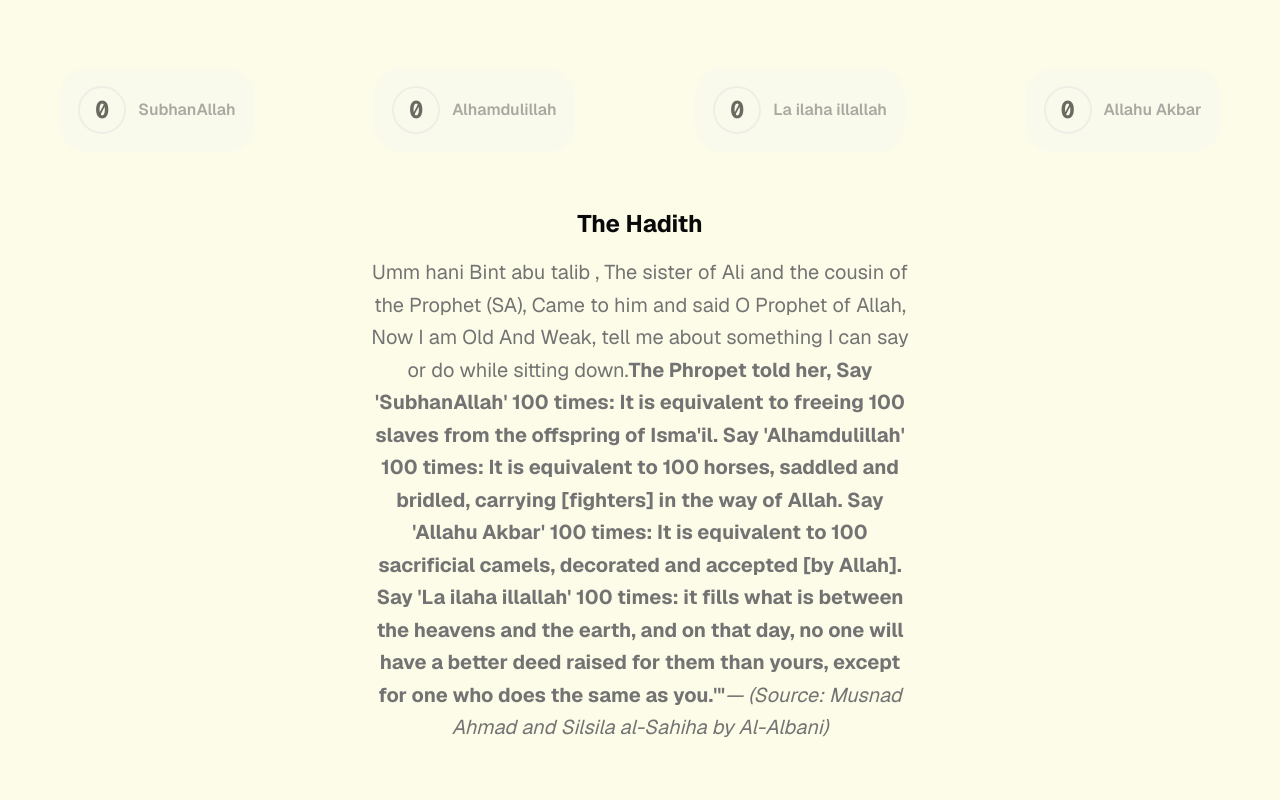
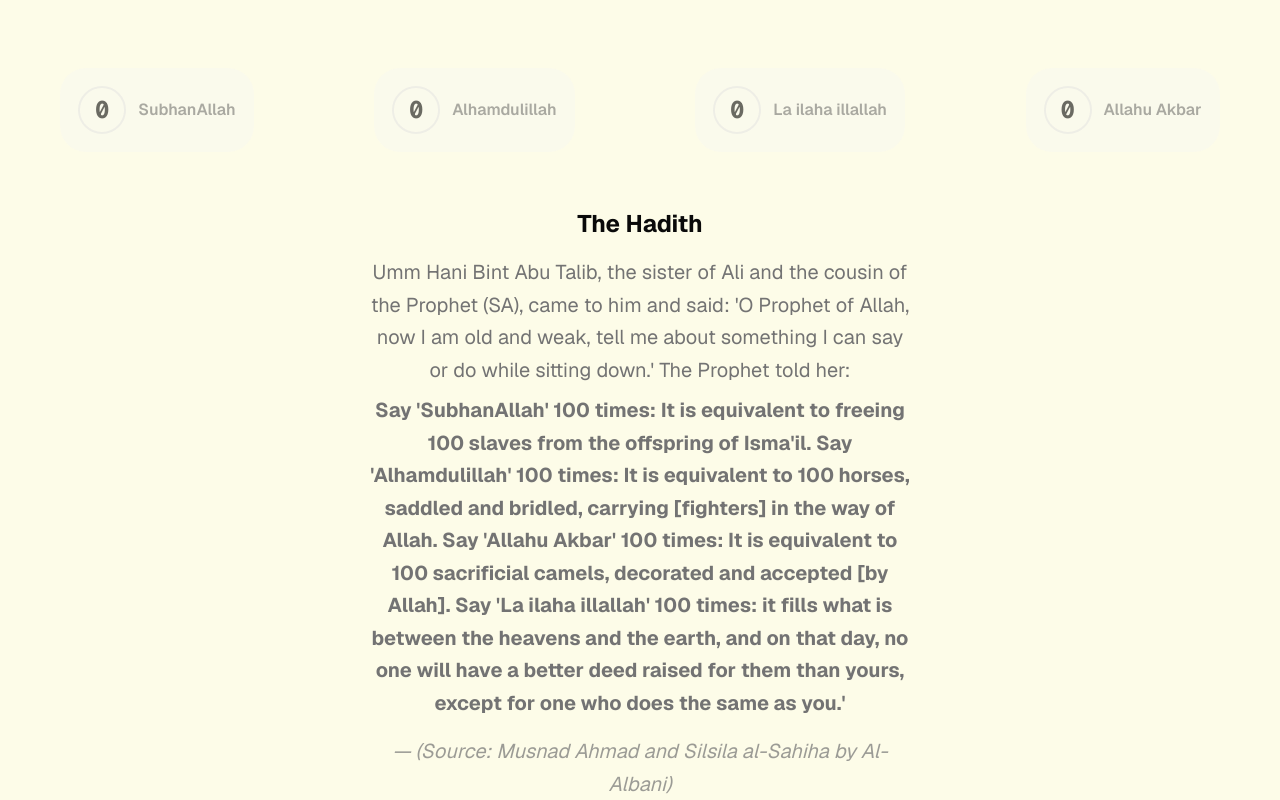
Before and after one commit to rifat328/zikir, a Next.js app in the folder zikir/: page / in a window 1280 px wide. Shown: the part 396-1196 px from the top of the page. Before the commit the page ends 1140 px from the top, so only its background shows below. Built offline with nearby package versions, Linux system fonts and the light colour scheme.

Commit message:
Zikir-Counts added to local storage so browser can remember even if user refresh the page

```diff
--- a/zikir/app/page.js
+++ b/zikir/app/page.js
@@ -10,12 +10,30 @@ import { useWindowSize } from "react-use";
 export default function Home() {
   const [lang, setLang] = useState("en");
   const t = translations[lang];
-  const [count, setCount] = useState({
-    SubhanAllah: 0,
-    Alhamdulillah: 0,
-    "La ilaha illallah": 0,
-    "Allahu Akbar": 0,
+  const [count, setCount] = useState(() => {
+    if (typeof window !== undefined) {
+      const saved = localStorage.getItem("zikir-counts");
+      return saved
+        ? JSON.parse(saved)
+        : {
+            SubhanAllah: 0,
+            Alhamdulillah: 0,
+            "La ilaha illallah": 0,
+            "Allahu Akbar": 0,
+          };
+    }
+    //default for server-side rendering
+    return {
+      SubhanAllah: 0,
+      Alhamdulillah: 0,
+      "La ilaha illallah": 0,
+      "Allahu Akbar": 0,
+    };
   });
+  //save to localStorage whenEver count changes:
+  useEffect(() => {
+    localStorage.setItem("zikir-counts", JSON.stringify(count));
+  }, [count]);
   const [activeZikirs, setActiveZikirs] = useState([]);
   const decrement = () => {
     setCount((prevCount) => {
@@ -130,21 +148,10 @@ export default function Home() {
       <div className="hadith mt-12 mx-auto flex flex-col justify-center items-center text-center max-w-[75ch] lg:max-w-[45%] px-4">
         <h2 className="font-bold text-2xl mb-4">{t.hadithTitle}</h2>
         <p className="text-sm md:text-base lg:text-lg xl:text-xl leading-relaxed text-muted-foreground">
-          Umm hani Bint abu talib , The sister of Ali and the cousin of the
-          Prophet (SA), Came to him and said O Prophet of Allah, Now I am Old
-          And Weak, tell me about something I can say or do while sitting down.
-          <span className="font-bold">
-            The Phropet told her, Say 'SubhanAllah' 100 times: It is equivalent
-            to freeing 100 slaves from the offspring of Isma'il. Say
-            'Alhamdulillah' 100 times: It is equivalent to 100 horses, saddled
-            and bridled, carrying [fighters] in the way of Allah. Say 'Allahu
-            Akbar' 100 times: It is equivalent to 100 sacrificial camels,
-            decorated and accepted [by Allah]. Say 'La ilaha illallah' 100
-            times: it fills what is between the heavens and the earth, and on
-            that day, no one will have a better deed raised for them than yours,
-            except for one who does the same as you.'"
-          </span>
-          <i>— (Source: Musnad Ahmad and Silsila al-Sahiha by Al-Albani)</i>
+          {t.hadithIntro}
+          <br />
+          <span className="font-bold block mt-2">{t.hadithBody}</span>
+          <i className="block mt-4 opacity-70">{t.hadithSource}</i>
         </p>
       </div>
     </main>
@@ -164,3 +171,25 @@ export default function Home() {
 // Say 'La ilaha illallah' 100 times: (The narrator said: I think he said) it fills what is between the heavens and the earth, and on that day, no one will have a better deed raised for them than yours, except for one who does the same as you.'"
 
 // — (Source: Musnad Ahmad and Silsila al-Sahiha by Al-Albani)
+
+{
+  /* <div className="hadith mt-12 mx-auto flex flex-col justify-center items-center text-center max-w-[75ch] lg:max-w-[45%] px-4">
+  <h2 className="font-bold text-2xl mb-4">{t.hadithTitle}</h2>
+  <p className="text-sm md:text-base lg:text-lg xl:text-xl leading-relaxed text-muted-foreground">
+    Umm hani Bint abu talib , The sister of Ali and the cousin of the Prophet
+    (SA), Came to him and said O Prophet of Allah, Now I am Old And Weak, tell
+    me about something I can say or do while sitting down.
+    <span className="font-bold">
+      The Phropet told her, Say 'SubhanAllah' 100 times: It is equivalent to
+      freeing 100 slaves from the offspring of Isma'il. Say 'Alhamdulillah' 100
+      times: It is equivalent to 100 horses, saddled and bridled, carrying
+      [fighters] in the way of Allah. Say 'Allahu Akbar' 100 times: It is
+      equivalent to 100 sacrificial camels, decorated and accepted [by Allah].
+      Say 'La ilaha illallah' 100 times: it fills what is between the heavens
+      and the earth, and on that day, no one will have a better deed raised for
+      them than yours, except for one who does the same as you.'"
+    </span>
+    <i>— (Source: Musnad Ahmad and Silsila al-Sahiha by Al-Albani)</i>
+  </p>
+</div>; */
+}
--- a/zikir/translations.js
+++ b/zikir/translations.js
@@ -10,6 +10,11 @@ export const translations = {
     dir: "ltr",
     font: "font-sans",
     locale: "en-US",
+    hadithIntro:
+      "Umm Hani Bint Abu Talib, the sister of Ali and the cousin of the Prophet (SA), came to him and said: 'O Prophet of Allah, now I am old and weak, tell me about something I can say or do while sitting down.' The Prophet told her:",
+    hadithBody:
+      "Say 'SubhanAllah' 100 times: It is equivalent to freeing 100 slaves from the offspring of Isma'il. Say 'Alhamdulillah' 100 times: It is equivalent to 100 horses, saddled and bridled, carrying [fighters] in the way of Allah. Say 'Allahu Akbar' 100 times: It is equivalent to 100 sacrificial camels, decorated and accepted [by Allah]. Say 'La ilaha illallah' 100 times: it fills what is between the heavens and the earth, and on that day, no one will have a better deed raised for them than yours, except for one who does the same as you.'",
+    hadithSource: "— (Source: Musnad Ahmad and Silsila al-Sahiha by Al-Albani)",
   },
   ar: {
     name: "العربية",
@@ -22,6 +27,11 @@ export const translations = {
     dir: "rtl",
     font: "font-amiri",
     locale: "ar-EG",
+    hadithIntro:
+      "عَنْ أُمِّ هَانِئٍ بِنْتِ أَبِي طَالِبٍ قَالَتْ: مَرَّ بِي رَسُولُ اللَّهِ صَلَّى اللَّهُ عَلَيْهِ وَسَلَّمَ فَقُلْتُ: يَا رَسُولَ اللَّهِ إِنِّي قَدْ كَبُرْتُ وَضَعُفْتُ، فَمُرْنِي بِعَمَلٍ أَعْمَلُهُ وَأَنَا جَالِسَةٌ. قَالَ:",
+    hadithBody:
+      "سَبِّحِي اللَّهَ مِائَةَ تَسْبِيحَةٍ فَإِنَّهَا تَعْدِلُ لَكِ مِائَةَ رَقَبَةٍ مُعْتَقَةٍ مِنْ وَلَدِ إِسْمَاعِيلَ، وَاحْمَدِي اللَّهَ مِائَةَ تَحْمِيدَةٍ فَإِنَّهَا تَعْدِلُ لَكِ مِائَةَ فَرَسٍ مُسْرَجَةٍ مُلْجَمَةٍ تَحْمِلِينَ عَلَيْهَا فِي سَبِيلِ اللَّهِ، وَكَبِّرِي اللَّهَ مِائَةَ تَكْبِيرَةٍ فَإِنَّهَا تَعْدِلُ لَكِ مِائَةَ بَدَنَةٍ مُقَلَّدَةٍ مُتَقَبَّلَةٍ، وَهَلِّلِي اللَّهَ مِائَةَ تَهْلِيلَةٍ تَمْلأُ مَا بَيْنَ السَّمَاءِ وَالأَرْضِ، وَلا يُرْفَعُ لأَحَدٍ يَوْمَئِذٍ عَمَلٌ أَفْضَلُ مِمَّا يُرْفَعُ لَكِ إِلا أَنْ يَأْتِيَ بِمِثْلِ مَا أَتَيْتِ بِهِ.",
+    hadithSource: "— (المصدر: مسند أحمد والسلسلة الصحيحة للألباني)",
   },
   bn: {
     name: "বাংলা",
@@ -34,6 +44,11 @@ export const translations = {
     dir: "ltr",
     font: "font-sans",
     locale: "bn-BD",
+    hadithIntro:
+      "উম্মে হানী বিনতে আবু তালিব (রা.) হতে বর্ণিত, তিনি বলেন, একদা রাসূলুল্লাহ (সা.) আমার পাশ দিয়ে যাচ্ছিলেন। আমি বললাম, 'হে আল্লাহর রাসূল! আমি বৃদ্ধা ও দুর্বল হয়ে গিয়েছি। আমাকে এমন আমলের নির্দেশ দিন যা আমি বসে বসে করতে পারি।' তিনি বললেন:",
+    hadithBody:
+      "১০০ বার 'সুবহানাল্লাহ' পাঠ করো: এটি ইসমাইল (আ.)-এর বংশধরের ১০০ জন গোলামকে মুক্ত করার সমান সওয়াব। ১০০ বার 'আলহামদুলিল্লাহ' পাঠ করো: এটি আল্লাহর রাস্তায় জিহাদের জন্য জিন ও লাগামসহ সজ্জিত ১০০টি ঘোড়ার সমান। ১০০ বার 'আল্লাহু আকবার' পাঠ করো: এটি কবুলযোগ্য ১০০টি কোরবানির উটের সমান। ১০০ বার 'লা ইলাহা ইল্লাল্লাহ' পাঠ করো: এটি আসমান ও জমিনের মধ্যবর্তী স্থান পূর্ণ করে দেয় এবং সেদিন তোমার চেয়ে বেশি সওয়াব আর কেউ পাবে না, যদি না সে তোমার মতো আমল করে।",
+    hadithSource: "— (উৎস: মুসনাদে আহমদ এবং সিলসিলাহ আস-সহীহাহ)",
   },
   ur: {
     name: "اردو",
@@ -46,6 +61,11 @@ export const translations = {
     dir: "rtl",
     font: "font-amiri",
     locale: "ur-PK",
+    hadithIntro:
+      "ام ہانی بنت ابی طالب (رض) فرماتی ہیں کہ اللہ کے رسول (صلی اللہ علیہ وآلہ وسلم) میرے پاس سے گزرے تو میں نے عرض کیا: اے اللہ کے رسول! میں بوڑھی اور کمزور ہوگئی ہوں، مجھے کوئی ایسا عمل بتائیں جو میں بیٹھے بیٹھے کر سکوں۔ آپ ﷺ نے فرمایا:",
+    hadithBody:
+      "سو مرتبہ 'سبحان اللہ' کہو: یہ اولادِ اسماعیل سے سو غلام آزاد کرنے کے برابر ہے۔ سو مرتبہ 'الحمد للہ' کہو: یہ اللہ کی راہ میں سو لجام والے گھوڑوں پر سواری کے برابر ہے۔ سو مرتبہ 'اللہ اکبر' کہو: یہ سو مقبول قربانی کے اونٹوں کے برابر ہے۔ اور سو مرتبہ 'لا الہ الا اللہ' کہو: یہ زمین و آسمان کے درمیان خلا کو بھر دیتا ہے، اور اس دن کسی کا عمل تم سے بہتر نہیں ہوگا سوائے اس کے جو تمہارے جیسا عمل کرے۔",
+    hadithSource: "— (ماخذ: مسند احمد اور سلسلہ الاحادیث الصحيحہ)",
   },
   tr: {
     name: "Türkçe",
@@ -58,5 +78,10 @@ export const translations = {
     dir: "ltr",
     font: "font-sans",
     locale: "tr-TR",
+    hadithIntro:
+      "Ümmü Hâni Bint Ebî Tâlib (r.a.) dedi ki: Resulullah (s.a.v.) yanıma uğradı. Ben: 'Ey Allah'ın Resulü! Yaşlandım ve zayıfladım. Bana oturduğum yerde yapabileceğim bir amel buyur' dedim. O da şöyle buyurdu:",
+    hadithBody:
+      "100 defa 'Sübhânallah' de: Bu, İsmail (a.s.) soyundan 100 köle azat etmeye bedeldir. 100 defa 'Elhamdülillâh' de: Bu, Allah yolunda eyerlenmiş ve gemlenmiş 100 ata binip cihat etmeye bedeldir. 100 defa 'Allâhu Ekber' de: Bu, süslenmiş ve kabul edilmiş 100 kurbanlık deveye bedeldir. 100 defa 'Lâ ilâhe illallâh' de: Bu, gök ile yer arasını doldurur ve o gün senden daha fazlasını yapan hariç, kimseden senin amelinden daha üstün bir amel kabul edilmez.",
+    hadithSource: "— (Kaynak: Müsned-i Ahmed ve Silsile-i Sahiha)",
   },
 };
```
